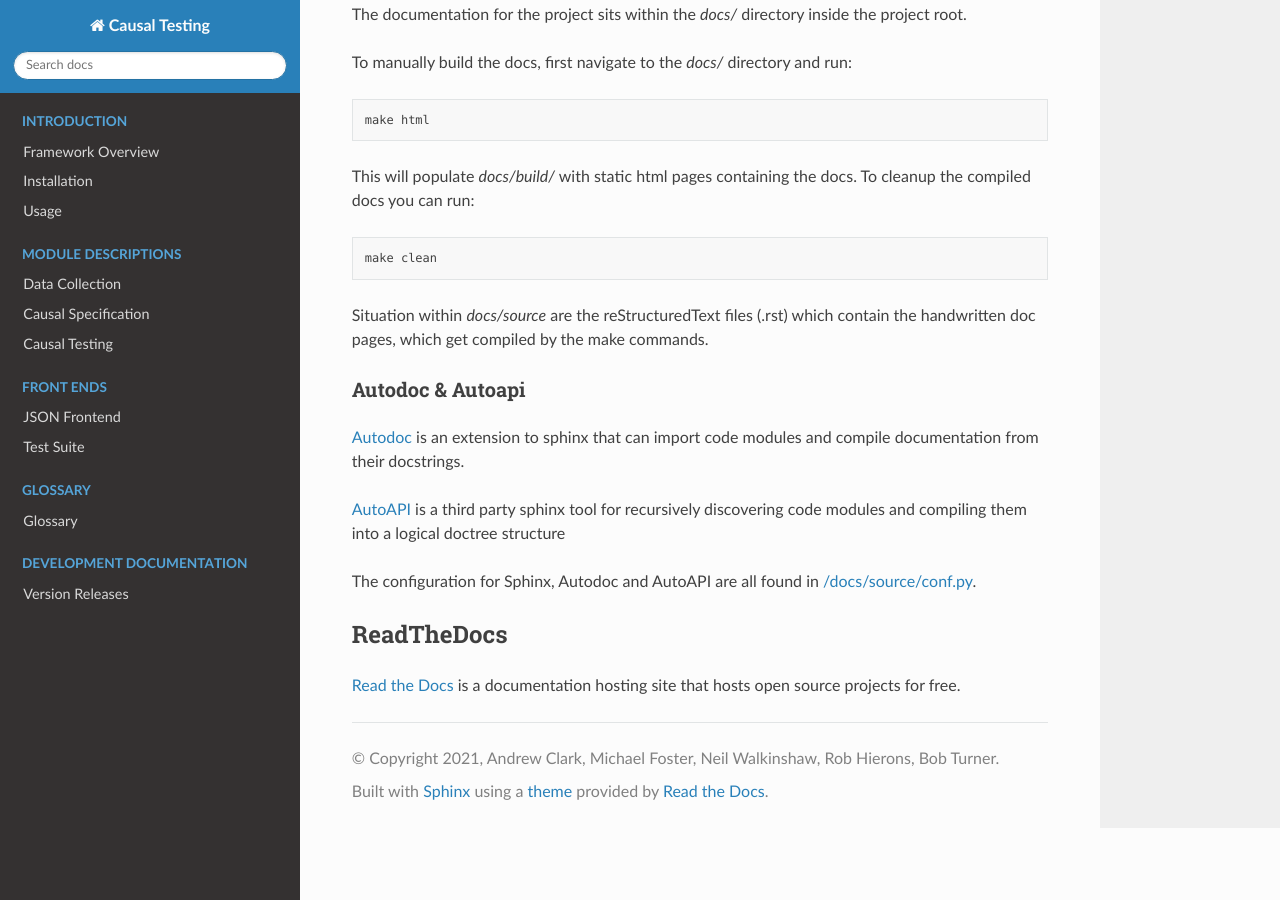
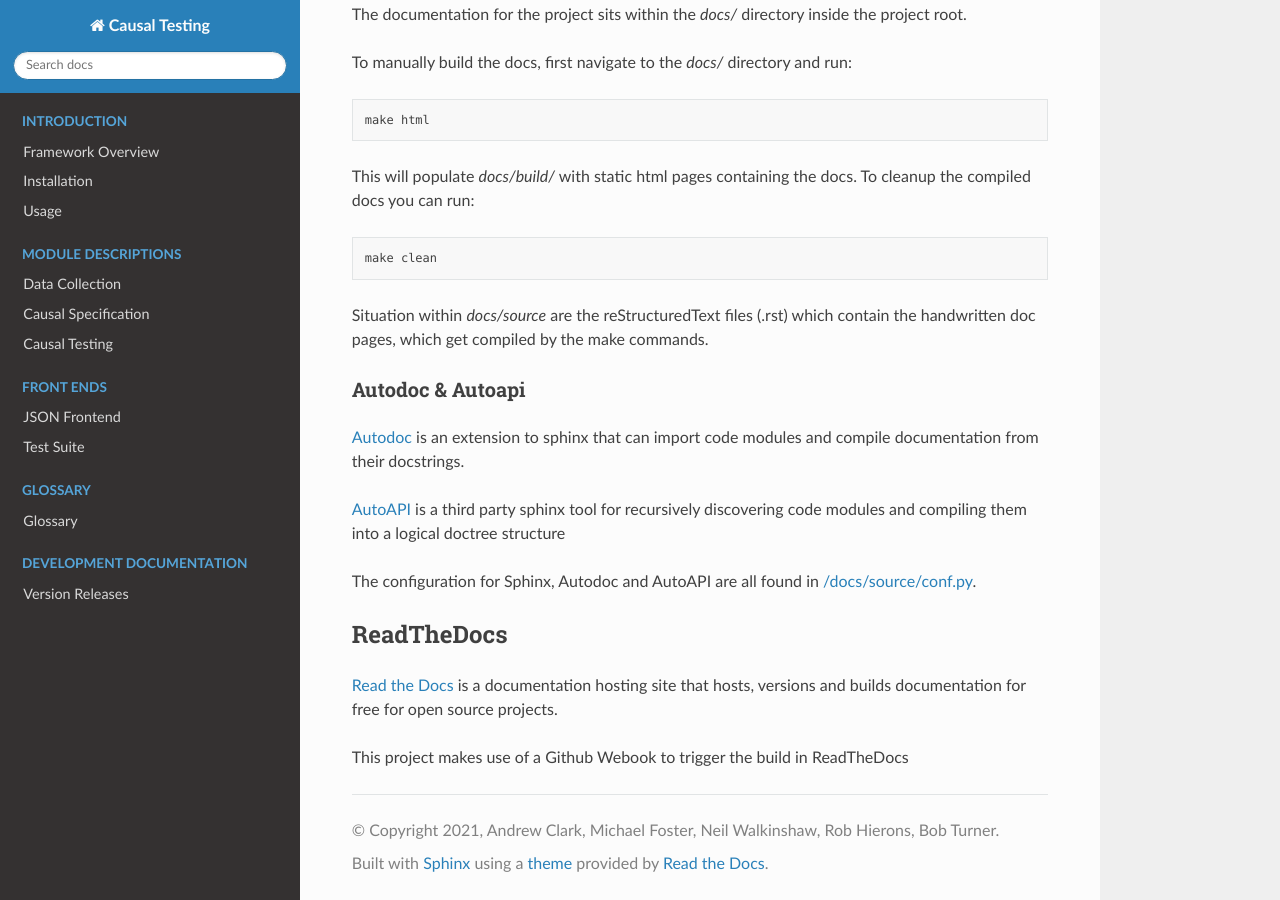
Before and after one commit to CITCOM-project/CausalTestingFramework, a Sphinx documentation site: the page built from docs/source/dev/documentation.rst, in a window 1280 px wide and 900 px high, scrolled down 794 px. Built offline with Sphinx 7.4.7 and the Read the Docs theme 2.0.0, drawn with Linux system fonts in a browser that asks for light colours; pages that are not in the unit, such as notebooks, are missing from menus; some of the changed text lies outside the part shown.

```diff
--- a/docs/source/dev/documentation.rst
+++ b/docs/source/dev/documentation.rst
@@ -55,4 +55,6 @@ The configuration for Sphinx, Autodoc and AutoAPI are all found in `/docs/source
 
 ReadTheDocs
 -----------
-`Read the Docs <https://readthedocs.org/>`_ is a documentation hosting site that hosts open source projects for free.
+`Read the Docs <https://readthedocs.org/>`_ is a documentation hosting site that hosts, versions and builds documentation for free for open source projects.
+
+This project makes use of a Github Webook to trigger the build in ReadTheDocs
```
Also changed, not shown: other parts of docs/source/dev/documentation.rst (+1 -1 lines), docs/source/dev/actions_and_webhooks.rst (added, +7 -0 lines).
